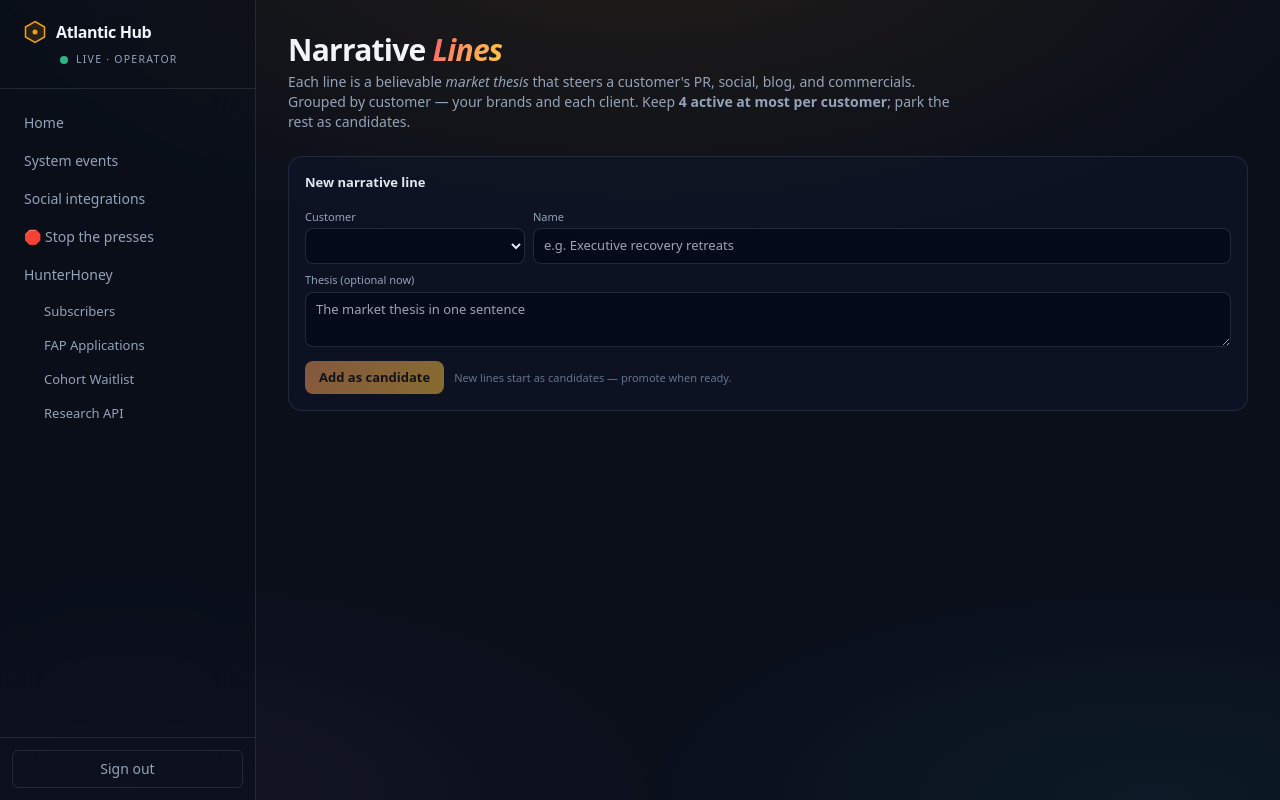
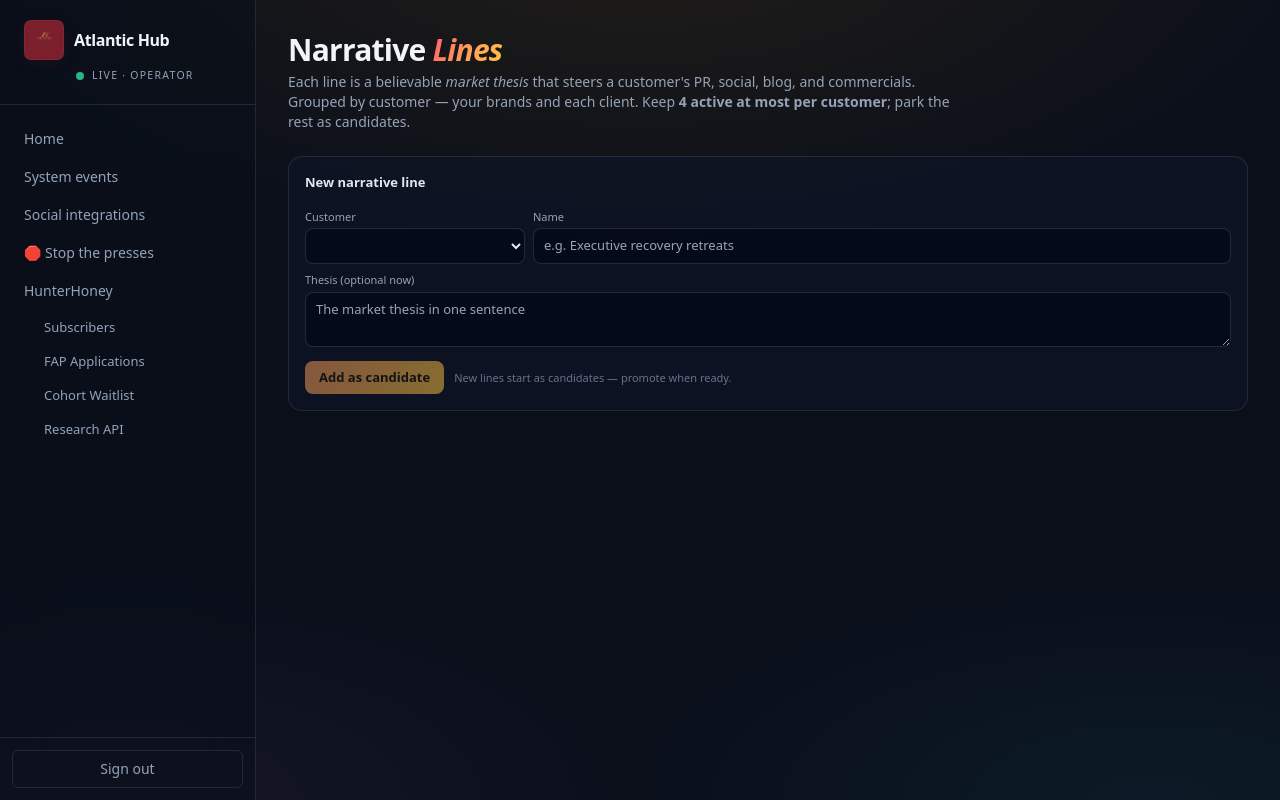
Before and after one commit to valfulton/atlantic-hub, a Next.js app: page /admin/av/narrative in a window 1280 px wide. Built offline with nearby package versions, Linux system fonts and the light colour scheme.

Commit message:
BrandSeal component: logo unmodified on a refined red field; mounted in client PortalHeader + operator Sidebar (#186)

```diff
--- a/app/client/_components/PortalHeader.tsx
+++ b/app/client/_components/PortalHeader.tsx
@@ -1,5 +1,6 @@
 'use client';
 import { useState } from 'react';
+import BrandSeal from '@/components/BrandSeal';
 
 interface PortalHeaderProps {
   displayName: string | null;
@@ -33,12 +34,9 @@ export default function PortalHeader({ displayName, email, tier, active }: Porta
     <header className="sticky top-0 z-30 border-b border-border bg-surface/80 backdrop-blur supports-[backdrop-filter]:bg-surface/60">
       <div className="max-w-6xl mx-auto px-4 py-3 flex items-center justify-between gap-4">
         <div className="flex items-center gap-3">
-          <div
-            aria-hidden="true"
-            className="h-9 w-9 rounded-lg bg-brand text-brand-fg font-bold flex items-center justify-center text-sm tracking-wider"
-          >
-            AV
-          </div>
+          {/* Brand seal — the logo on its own red field (#186 phase 1).
+              Self-contained: never depends on page bg behind it. */}
+          <BrandSeal size="md" />
           <div className="leading-tight">
             <div className="text-sm font-semibold text-ink">Atlantic &amp; Vine</div>
             {/* Mirrors the operator chrome's "Live · Operator" line (components/
--- /dev/null
+++ b/components/BrandSeal.tsx
@@ -0,0 +1,76 @@
+/**
+ * components/BrandSeal.tsx
+ *
+ * The Atlantic & Vine brand mark mounted on a refined red field.
+ *
+ * Rules (per val, 2026-05-28):
+ *   - DO NOT modify the logo artwork. It mounts unmodified.
+ *   - DO NOT mount on a dark background — the logo has black in it and will
+ *     dissolve into navy/black/charcoal. This component owns its own
+ *     light-by-design red panel; place it on any surface.
+ *   - Motion is reserved for a future pass (#186 phase 2). Today it sits.
+ *   - One CSS slot system: pass a `size` prop, mount anywhere.
+ *
+ * Usage:
+ *   <BrandSeal />              // default md, ~40px square
+ *   <BrandSeal size="sm" />    // header inline
+ *   <BrandSeal size="lg" />    // splash / hero
+ *   <BrandSeal className="..." /> // override positioning
+ */
+
+interface BrandSealProps {
+  /** Visual size. `sm` for nav inline (~32px), `md` for header (~40px), `lg` for hero (~96px). */
+  size?: 'sm' | 'md' | 'lg' | 'xl';
+  /** Optional override (positioning, margin, etc). Doesn't affect inner sizing. */
+  className?: string;
+  /** Optional title for accessibility (defaults to "Atlantic & Vine"). */
+  title?: string;
+}
+
+const SIZE_PX: Record<NonNullable<BrandSealProps['size']>, number> = {
+  sm: 32,
+  md: 40,
+  lg: 96,
+  xl: 160
+};
+
+// Refined burgundy — editorial, never glaring. The single source of brand red.
+const SEAL_RED = '#7C1F2C';
+const SEAL_RED_GLOW = 'rgba(124,31,44,0.35)';
+
+export default function BrandSeal({
+  size = 'md',
+  className = '',
+  title = 'Atlantic & Vine'
+}: BrandSealProps) {
+  const px = SIZE_PX[size];
+  // The logo sits centered with breathing room. A ratio close to 0.82 keeps
+  // the gold mark readable without crowding the red field.
+  const logoPx = Math.round(px * 0.82);
+  const radius = Math.round(px * 0.18); // soft rounded square, not a circle
+
+  return (
+    <span
+      role="img"
+      aria-label={title}
+      title={title}
+      className={`inline-flex items-center justify-center shrink-0 ${className}`}
+      style={{
+        width: px,
+        height: px,
+        background: SEAL_RED,
+        borderRadius: radius,
+        boxShadow: `0 4px 18px -6px ${SEAL_RED_GLOW}, inset 0 0 0 1px rgba(255,255,255,0.04)`
+      }}
+    >
+      <img
+        src="/brand/av-logo.png"
+        alt=""
+        width={logoPx}
+        height={logoPx}
+        style={{ display: 'block', objectFit: 'contain' }}
+        draggable={false}
+      />
+    </span>
+  );
+}
--- a/components/Sidebar.tsx
+++ b/components/Sidebar.tsx
@@ -1,6 +1,7 @@
 'use client';
 import Link from 'next/link';
 import { usePathname } from 'next/navigation';
+import BrandSeal from './BrandSeal';
 
 const HH_NAV = [
   { href: '/admin', label: 'Home', section: 'top' as const },
@@ -53,27 +54,12 @@ export function Sidebar({ showAv = false, showEbw = false }: { showAv?: boolean;
       {/* Brand header */}
       <div className="px-6 py-5 border-b border-border">
         <div className="flex items-center gap-2.5">
-          {/* Honeycomb brand mark — ties to HunterHoney visual language */}
-          <svg
-            width="22"
-            height="24"
-            viewBox="0 0 22 24"
-            fill="none"
-            xmlns="http://www.w3.org/2000/svg"
-            aria-hidden="true"
-            className="shrink-0"
-          >
-            <path
-              d="M11 1.5L20.5 7v10L11 22.5 1.5 17V7L11 1.5z"
-              stroke="#f59e0b"
-              strokeWidth="1.5"
-              fill="rgba(245, 158, 11, 0.12)"
-            />
-            <circle cx="11" cy="12" r="2.5" fill="#f59e0b" />
-          </svg>
+          {/* Brand seal — the logo on its own red field (#186 phase 1).
+              Self-contained — never depends on the page bg behind it. */}
+          <BrandSeal size="md" />
           <div className="text-base font-semibold tracking-tight text-ink">Atlantic Hub</div>
         </div>
-        <div className="flex items-center gap-2 mt-2 ml-9">
+        <div className="flex items-center gap-2 mt-2 ml-[52px]">
           <span className="live-dot" aria-hidden="true" />
           <span className="text-[10.5px] text-muted uppercase tracking-[0.12em] font-medium">
             Live · Operator
```
Also changed, not shown: public/brand/av-logo.png (added).
